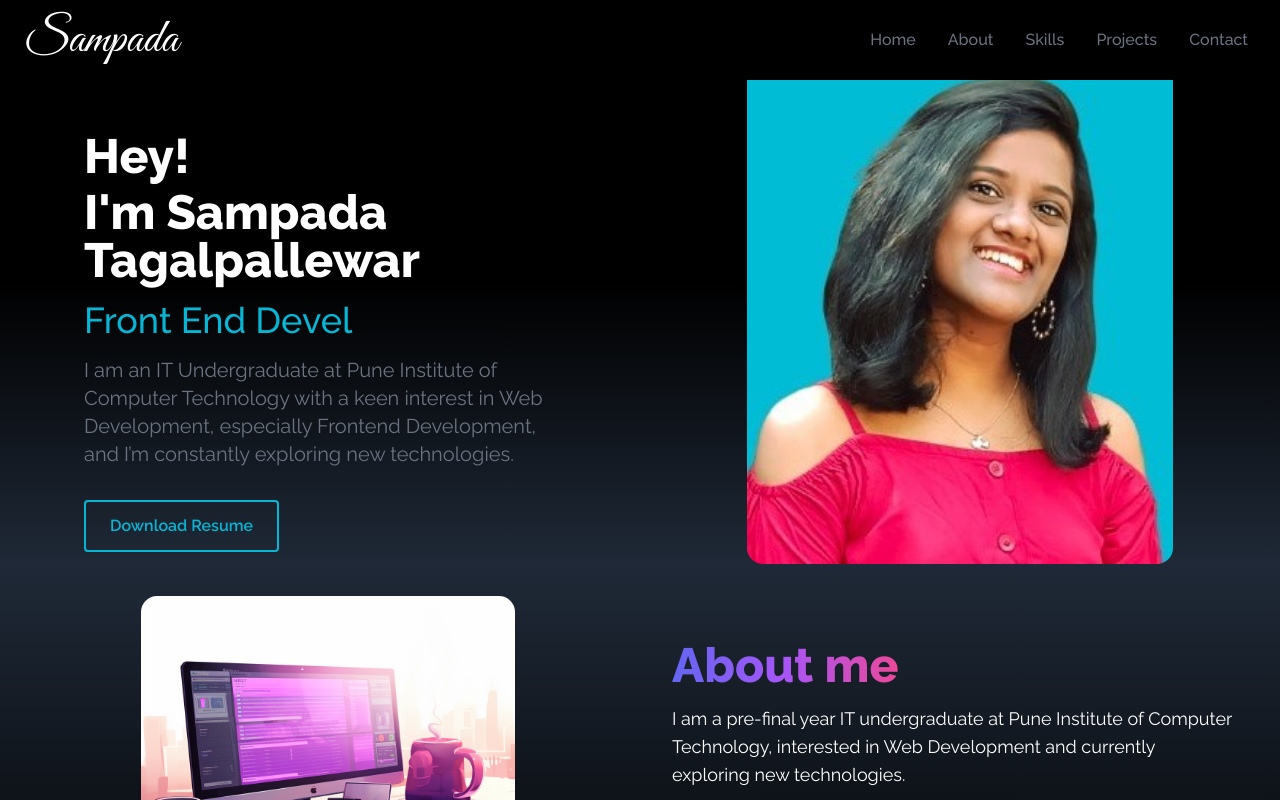
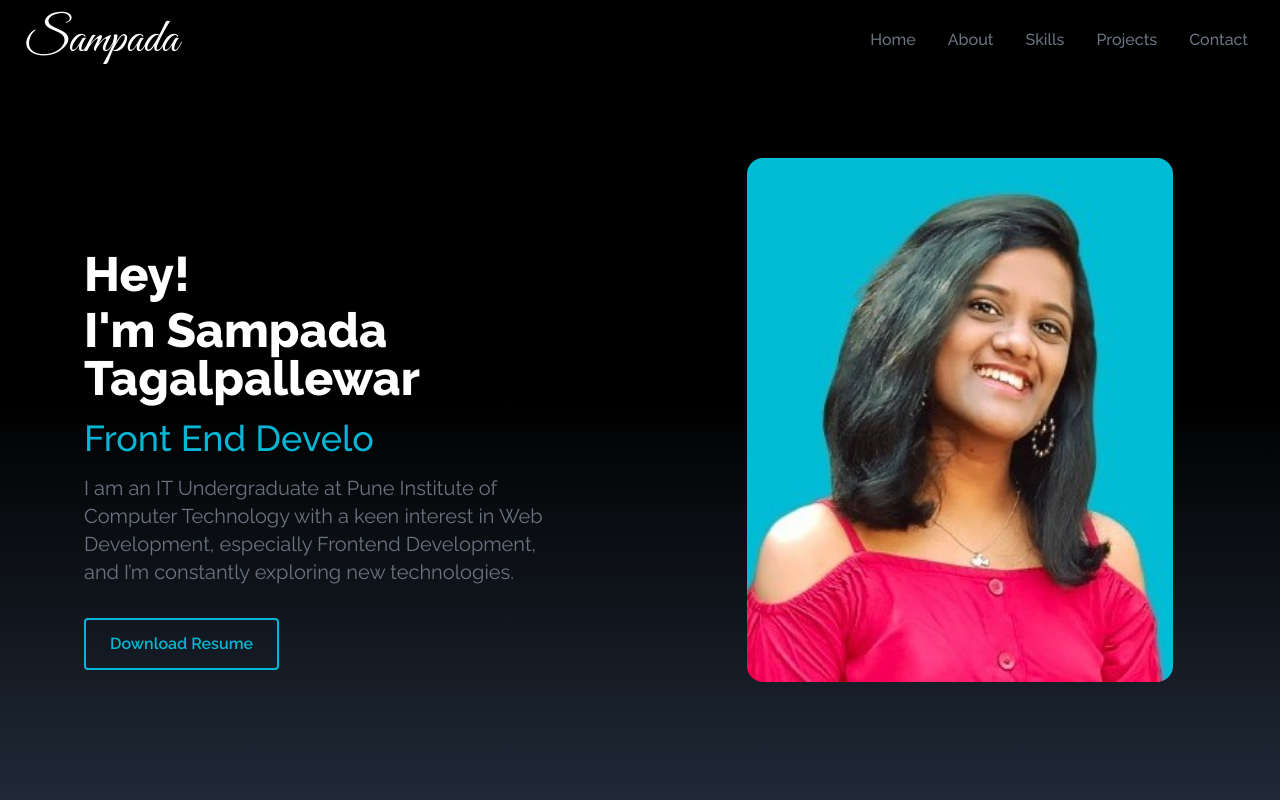
Before and after one commit to sampada010/portfolio, a React (Create React App) app: page / in a window 1280 px wide. Shown: the top 800 px of the page. Built offline with nearby package versions, Linux system fonts and the light colour scheme.

Commit message:
Update Home.jsx

```diff
--- a/src/components/Home.jsx
+++ b/src/components/Home.jsx
@@ -5,7 +5,7 @@ import Typewriter from 'typewriter-effect';
 
 const Home = () => {
   return (
-    <div name="Home" className="w-full min-h-auto grid grid-cols-1 lg:grid-cols-2 bg-gradient-to-b from-black via-black to-gray-800">
+    <div name="Home" className="w-full min-h-screen grid grid-cols-1 lg:grid-cols-2 bg-gradient-to-b from-black via-black to-gray-800">
       <motion.div
         initial={{ opacity: 0 }}
         animate={{ opacity: 1 }}
```
